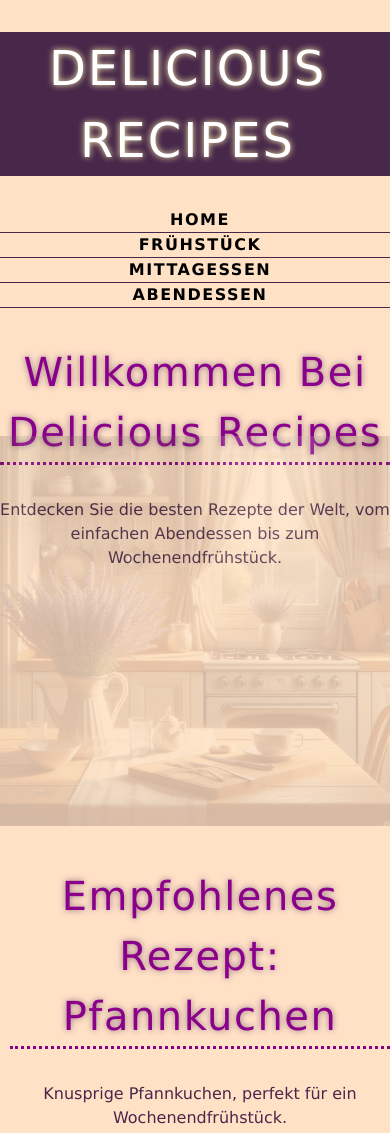
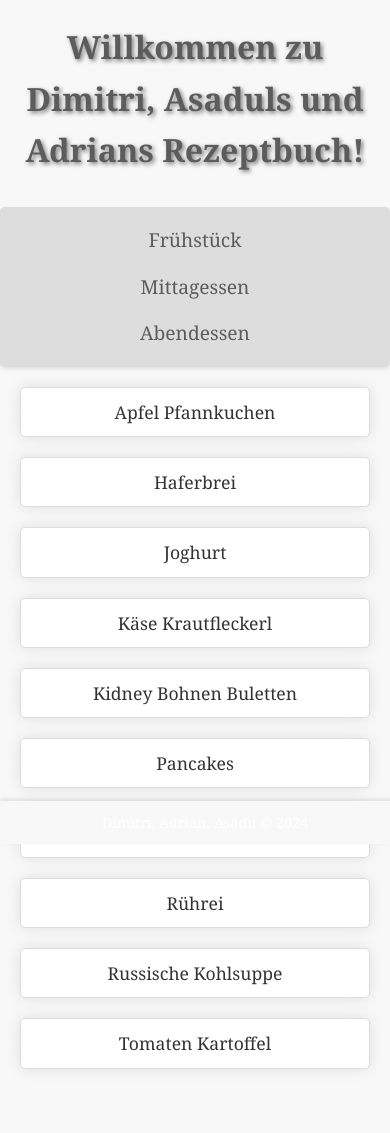
Before and after one commit to DimitriBelton/HA-G1-Recipe_book, a plain HTML site: page index.html in a window 390 px wide. Shown: the top 1133 px of the page. After the commit the page ends 1112 px from the top, so only its background shows below. Drawn offline with Linux system fonts and the light colour scheme.

Commit message:
new_hausaufgabe22:52

```diff
--- a/assets/style/breakfast.css
+++ /dev/null
@@ -1,100 +0,0 @@
-
-body {
-    background-color: #ffe1c6;
-    font-family: 'Lucida Sans', sans-serif;
-    color: #48284a;
-    line-height: 1.5;
-    margin-left: 0;
-    margin-right: 0;
-}
-
-a {
-    text-decoration: none;
-}
-
-h1 {
-    color: white;
-    font-weight: normal;
-    text-transform: uppercase;
-    font-size: 300%;
-    background-color: #48284a;
-    text-align: right;
-    text-shadow: 0px 0px 6px #fff7ae;
-    padding-right: 15px;
-    letter-spacing: 2px;
-    justify-content: center;
-    text-align: center;
-}
-
-nav ul li {
-    border-bottom-style: solid;
-    border-bottom-width: 1px;
-    border-bottom-color: #48284a;
-    text-align: center;
-    justify-content: center;
-}
-
-nav ul li a {
-    color: black;
-    text-transform: uppercase;
-    text-decoration: none;
-    font-weight: bold;
-    letter-spacing: 1.5px;
-    padding-left: 10px;
-}
-nav ul {
-    list-style: none;
-    padding-left: 0;
-}
-
-.recipe {
-    width: 600px;
-    margin: 20px auto;
-    padding: 20px;
-    border: 1px solid #ddd;
-    border-radius: 4px;
-    background-color: rgb(197, 143, 143);
-    box-shadow: 0 2px 5px rgba(0, 0, 0, 0.1);
-    /* Hintergrundbild entfernt, um die Lesbarkeit zu verbessern */
-}
-
-.recipe img {
-    width: 100%;
-    height: auto;
-    border-radius: 4px;
-}
-
-.recipe h2 {
-    text-align: center;
-    color: #004d7a; /* Dunklere Farbe für Überschriften, um den Kontrast zu erhöhen */
-    margin-bottom: 20px;
-    font-size: 24px;
-    font-weight: bold;
-}
-
-
-
-.recipe h3 {
-    color: #008793; /* Dunklere Farbe für Unterüberschriften, um den Kontrast zu erhöhen */
-    margin-top: 30px;
-    margin-bottom: 10px;
-    font-size: 18px;
-}
-
-.recipe ul, .recipe ol {
-    list-style-type: none;
-    padding: 0;
-    color: #333;
-}
-
-.recipe li {
-    margin-bottom: 10px;
-    font-size: 16px;
-}
-
-figure div.arrow {
-    position: absolute;
-    right: 25px;
-    top: 50%;
-    z-index: 100;
-}
--- a/assets/style/styles.css
+++ b/assets/style/styles.css
@@ -1,130 +1,140 @@
-* {
-    background-color: #ffe1c6;
-    font-family: 'Lucida Sans', sans-serif;
-    color: #48284a;
-    line-height: 1.5;
-    margin-left: 0;
-    margin-right: 0;
+:root {
+    --primary-color: #5b8bf7;
+    --secondary-color: #ffcc00;
+    --text-color: #333;
+    --background-color: #f9f9f9;
+    --dark-background: #2c3e50;
+    --neumorphism-shadow: 8px 8px 16px #a7a7a7, -8px -8px 16px #ffffff;
+    --button-hover-color: #4a6fa5;
+    --link-hover-color: #ffe680;
+    --font-family: 'Roboto', sans-serif;
 }
 
-h1 {
-    color: white;
-    font-weight: normal;
-    text-transform: uppercase;
-    font-size: 300%;
-    background-color: #48284a;
-    text-align: right;
-    text-shadow: 0px 0px 6px #fff7ae;
-    padding-right: 15px;
-    letter-spacing: 2px;
-    justify-content: center;
-    text-align: center;
+body {
+    font-family: var(--font-family);
+    background-color: var(--background-color);
+    color: var(--text-color);
+    margin: 0;
+    padding: 0;
+    transition: background-color 0.3s, color 0.3s;
 }
 
-h2 {
-    color: #8b008b;
-    font-weight: normal;
-    text-transform: capitalize;
-    font-size: 250%;
-    letter-spacing: 1.5px;
-    text-shadow: 0px 0px 6px #916c80;
-    justify-content: center;
-    text-align: center;
-    border-bottom-style: dotted;
-}
-a {
-    text-decoration: none;
-}
-nav ul {
-    list-style: none;
-    padding-left: 0;
+body.dark-mode {
+    background-color: var(--dark-background);
+    color: white;
 }
 
-nav ul li {
-    border-bottom-style: solid;
-    border-bottom-width: 1px;
-    border-bottom-color: #48284a;
+header {
+    background-color: var(--primary-color);
+    padding: 2rem;
     text-align: center;
-    justify-content: center;
+    box-shadow: 0 2px 4px rgba(0, 0, 0, 0.1);
 }
 
-nav ul li a {
-    color: black;
-    text-transform: uppercase;
-    text-decoration: none;
-    font-weight: bold;
-    letter-spacing: 1.5px;
-    padding-left: 10px;
+nav {
+    display: flex;
+    justify-content: space-between;
+    padding: 2rem; /* Vergrößertes Menü */
+    background-color: var(--secondary-color);
+    box-shadow: 0 2px 4px rgba(0, 0, 0, 0.1);
 }
 
-nav ul li a:hover {
-    text-shadow: 0px 0px 10px #916c80;
+nav a {
+    text-decoration: none;
+    color: white;
+    margin: 0 1rem;
+    padding: 0.5rem 1rem;
+    border-radius: 4px;
+    transition: background-color 0.3s, color 0.3s;
 }
 
-section#about h2 {
-    text-align: center;
+nav a:hover {
+    background-color: var(--link-hover-color);
+    color: var(--primary-color);
 }
 
-section#about p {
-    text-align: center;
+main {
+    display: grid;
+    grid-template-columns: repeat(auto-fit, minmax(250px, 1fr));
+    gap: 2rem;
+    padding: 2rem;
 }
 
-section#about img {
-    width: 100%;
-    opacity: 0.2;
-    margin-top: -150px;
-    justify-content: center;
-    text-align: center;
+.card {
+    background-color: white;
+    padding: 2rem;
+    border-radius: 10px;
+    box-shadow: 0 4px 8px rgba(0, 0, 0, 0.1);
+    transition: transform 0.3s, box-shadow 0.3s;
 }
 
-article {
-    padding-left: 10px;
+.card:hover {
+    transform: translateY(-5px);
+    box-shadow: 0 6px 12px rgba(0, 0, 0, 0.2);
 }
 
-article p a {
-    font-weight: bold;
+.card.neumorphism {
+    background-color: var(--background-color);
+    border-radius: 10px;
+    box-shadow: var(--neumorphism-shadow);
 }
 
-article p a:hover {
-    text-shadow: 0px 0px 4px #916c80;
+.card.glassmorphism {
+    background: rgba(255, 255, 255, 0.1);
+    backdrop-filter: blur(10px);
+    border: 1px solid rgba(255, 255, 255, 0.3);
 }
 
-article figure figcaption {
-    font-style: italic;
-    font-weight: lighter;
-    text-align: center;
-    justify-content: center;
+.main-title {
+    font-size: 3.5rem;
+    font-weight: bold;
+    margin-bottom: 1rem;
 }
 
-#featured-recipe {
-    text-align: center;
-    justify-content: center;
+.gradient-text {
+    background: linear-gradient(to right, var(--primary-color), var(--secondary-color));
+    -webkit-background-clip: text;
+    color: transparent;
 }
 
-.pancake {
-    justify-content: center;
-    text-align: center;
-    display: flex;
-    align-items: center;
-    margin-left: 25%;
+.button {
+    padding: 0.5rem 1rem;
+    border: none;
+    border-radius: 4px;
+    background-color: var(--primary-color);
+    color: white;
+    cursor: pointer;
+    transition: background-color 0.3s, color 0.3s, transform 0.3s;
+}
+
+.button:hover {
+    background-color: var(--button-hover-color);
+    color: var(--secondary-color);
+    transform: translateY(-3px);
 }
 
 footer {
+    background-color: var(--primary-color);
+    color: white;
     text-align: center;
-    font-size: 150%;
-    border-top-style: solid;
-    border-top-width: 1px;
-    border-top-color: #48284a;
+    padding: 2rem;
+    position: sticky;
+    bottom: 0;
+    box-shadow: 0 -2px 4px rgba(0, 0, 0, 0.1);
 }
 
-footer a:hover {
-    text-shadow: 0px 0px 4px #916c80;
+@media (max-width: 768px) {
+    main {
+        grid-template-columns: 1fr;
+    }
+
+    nav {
+        flex-direction: column;
+        align-items: center;
+        padding: 1rem; /* Anpassung der Menügröße für mobile Geräte */
+    }
+
+    .card {
+        width: 100%;
+    }
 }
-
-.arrow {
-    position: absolute;
-    right: 25px;
-    top: 50%;
-    z-index: 100;
-    display: flex;
-}
--- a/breakfaststyle.css
+++ /dev/null
@@ -1,72 +0,0 @@
-body {
-    font-family: 'Arial', sans-serif;
-    color: #333;
-    animation: gradient 5s ease-in-out infinite;
-    background: linear-gradient(270deg, #f0f0f0, #f0f0f0);
-    background-size: 200% 200%;
-    overflow-x: hidden; /* verhindert das Scrollen nach rechts */
-}
-
-@keyframes gradient {
-    0% {
-        background-position: 0% 50%;
-    }
-    50% {
-        background-position: 100% 50%;
-    }
-    100% {
-        background-position: 0% 50%;
-    }
-}
-
-header {
-    background-color: #343a40;
-    color: white;
-    padding: 20px;
-    margin-bottom: 20px;
-}
-
-nav ul {
-    list-style-type: none;
-    padding: 0;
-}
-
-nav ul li {
-    display: inline;
-    margin-right: 10px;
-}
-
-nav ul li a {
-    color: white;
-    text-decoration: none;
-}
-
-.recipe {
-    border: 1px solid #dee2e6;
-    border-radius: 5px;
-    padding: 20px;
-    margin-bottom: 20px;
-    transition: all 0.3s ease;
-}
-
-.recipe:hover {
-    box-shadow: 0 5px 15px rgba(0,0,0,0.1);
-}
-
-.recipe h2 {
-    color: #6c757d;
-    font-size: 1.8em;
-    font-weight: bold;
-}
-
-.recipe h3 {
-    color: #343a40;
-    font-size: 1.4em;
-    font-weight: bold;
-}
-
-.recipe ul, .recipe ol {
-    margin-left: 20px;
-    font-size: 1.2em;
-    font-weight: bold;
-}
--- a/index.html
+++ b/index.html
@@ -1,42 +1,123 @@
 <!DOCTYPE html>
 <html lang="de">
-    <head>
-        <meta charset="UTF-8">
-        <title>Delicious Recipes</title>
-        <link rel="stylesheet" href="../assets/style/styles.css">
-    </head>
-    <body>
-        <header>
-            <h1>Delicious Recipes</h1>
-            <nav>
-                <ul>
-                    <li><a href="index.html">Home</a></li>
-                    <li><a href="../pages/breakfast.html">Frühstück</a></li>
-                    <li><a href="../pages/lunch.html">Mittagessen</a></li>
-                    <li><a href="../pages/dinner.html">Abendessen</a></li>
-                </ul>
-            </nav>
-        </header>
+<head>
+    <meta charset="UTF-8">
+    <link rel="stylesheet" href="assets/style/styles.css">
+    <title>Dimitri, Asaduls und Adrians Rezeptbuch</title>
+    <style>
+        /* Grundlegende Stile */
+        body {
+            font-family: 'Georgia', serif;
+            background-color: #f8f8f8;
+            color: #333;
+            display: flex;
+            flex-direction: column;
+            min-height: 100vh;
+            margin: 0;
+            line-height: 1.6;
+        }
 
-        <section id="about">
-            <h2>Willkommen bei Delicious Recipes</h2>
-            <p>Entdecken Sie die besten Rezepte der Welt, vom einfachen Abendessen bis zum Wochenendfrühstück.</p>
-            <img src="../assets/images/kitchen.jpg" alt="Küche" width="50%">
-        </section>
+        h1 {
+            text-align: center;
+            color: #5C5C5C;
+            font-size: 2em;
+            text-shadow: 2px 2px 4px rgba(0, 0, 0, 0.5);
+            margin-bottom: 1em;
+        }
 
-        <article id="featured-recipe">
-            <h2>Empfohlenes Rezept: Pfannkuchen</h2>
-            <p>Knusprige Pfannkuchen, perfekt für ein Wochenendfrühstück.</p>
-            <p><a href="../pages/pancakes_recipe.html">Rezept öffnen.</a></p>
-            <figure>
-                <img src="../assets/images/pancakes.jpg" class="pancake" alt="Pfannkuchen" width="50%">
-                <figcaption>Leckere hausgemachte Pfannkuchen.</figcaption>
-            </figure>
-        </article>
+        .menu {
+            display: flex;
+            justify-content: space-around;
+            margin-bottom: 20px;
+            padding: 10px;
+            background-color: #ddd;
+            border-radius: 5px;
+        }
 
-        <footer>
-            <p>Ein Rezept vorschlagen: <a href="mailto:recipes@recipe-book.com">eine Email schicken.</a> </p>
-        </footer>
+        .menu a {
+            color: #5C5C5C;
+            text-decoration: none;
+            font-size: 1.2em;
+            transition: color 0.5s;
+        }
 
-    </body>
+        .menu a:hover {
+            color: #7F7F7F;
+        }
+
+        .recipes {
+            display: grid;
+            grid-template-columns: repeat(3, 1fr);
+            gap: 20px;
+            padding: 0 50px;
+            flex: 1;
+        }
+
+        .recipes a {
+            display: block;
+            padding: 10px;
+            background-color: #fff;
+            border: 1px solid #ddd;
+            text-align: center;
+            text-decoration: none;
+            color: #333;
+            border-radius: 5px;
+            box-shadow: 0px 0px 15px rgba(0, 0, 0, 0.1);
+            transition: transform 0.3s, box-shadow 0.3s;
+            font-size: 1.1em;
+        }
+
+        .recipes a:hover {
+            transform: scale(1.05);
+            box-shadow: 0px 0px 15px rgba(0, 0, 0, 0.2);
+        }
+
+        /* Fußzeile */
+        footer {
+            background-color: #f8f8f8;
+            text-align: center;
+            padding: 10px;
+            position: sticky;
+            bottom: 0;
+            width: 100%;
+            font-size: 0.9em;
+        }
+
+        /* Responsivität */
+        @media (max-width: 768px) {
+            .menu {
+                flex-direction: column;
+                align-items: center;
+            }
+
+            .recipes {
+                grid-template-columns: 1fr;
+                padding: 0 20px;
+            }
+        }
+    </style>
+</head>
+<body>
+    <h1>Willkommen zu Dimitri, Asaduls und Adrians Rezeptbuch!</h1>
+    <nav class="menu">
+        <a href="pages/breakfast.html">Frühstück</a>
+        <a href="pages/lunch.html">Mittagessen</a>
+        <a href="pages/dinner.html">Abendessen</a>
+    </nav>
+    <main class="recipes">
+        <a href="pages/apfel-pfannkuchen.html">Apfel Pfannkuchen</a>
+        <a href="pages/haferbrei.html">Haferbrei</a>
+        <a href="pages/joguhrt.html">Joghurt</a>
+        <a href="pages/kaese_krautfleckerl.html">Käse Krautfleckerl</a>
+        <a href="pages/kidney_Bohnen_Buletten.html">Kidney Bohnen Buletten</a>
+        <a href="pages/pancakes_recipe.html">Pancakes</a>
+        <a href="pages/rahmkohl.html">Rahmkohl</a>
+        <a href="pages/ruehrei_recipe.html">Rührei</a>
+        <a href="pages/russische_kohlsuppe.html">Russische Kohlsuppe</a>
+        <a href="pages/tomaten_kartoffel.html">Tomaten Kartoffel</a>
+    </main>
+    <footer>
+        Dimitri, Adrian, Asadu © 2024
+    </footer>
+</body>
 </html>
```
Also changed, not shown: breakfast.html (added, +83 -0 lines).
